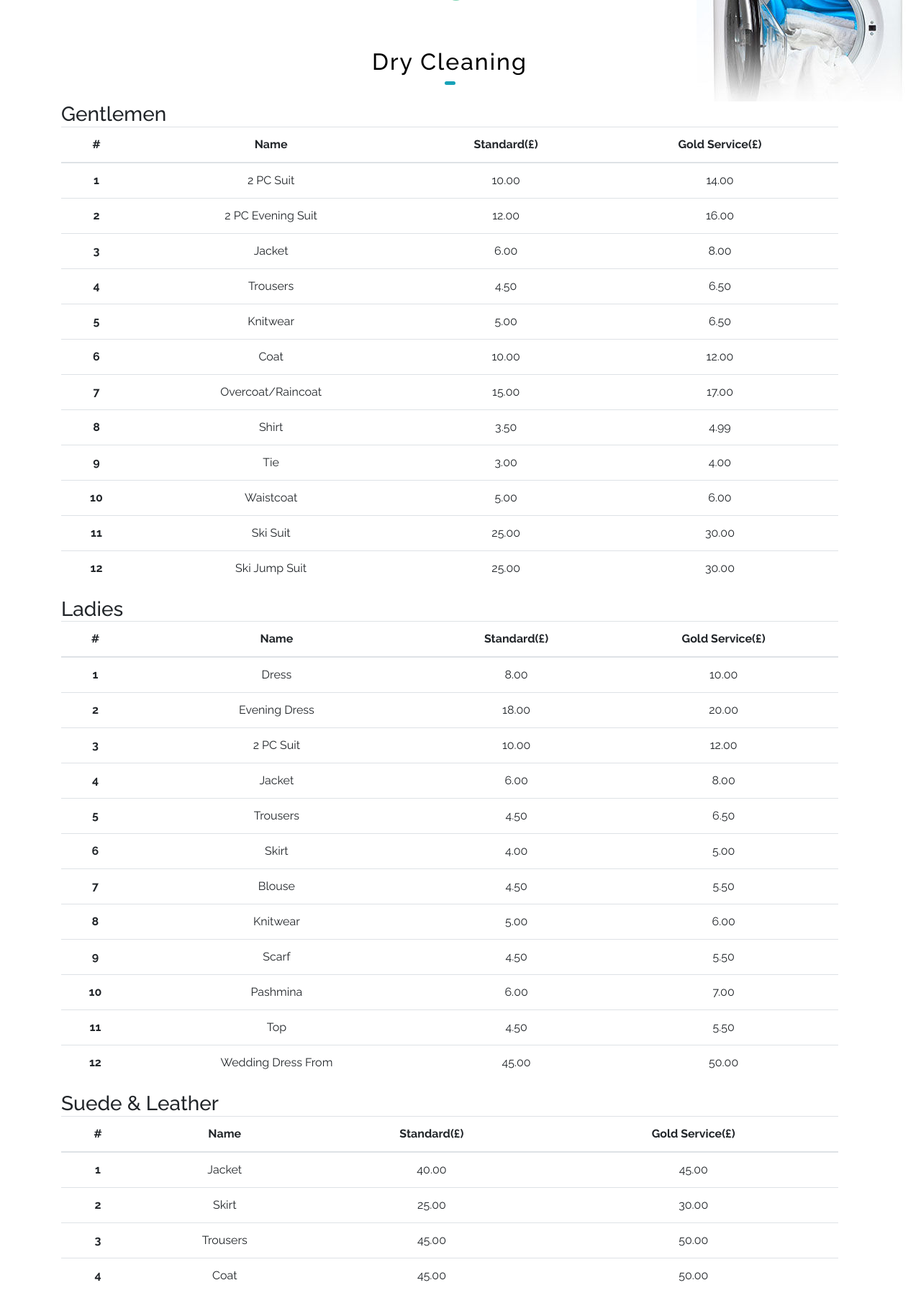
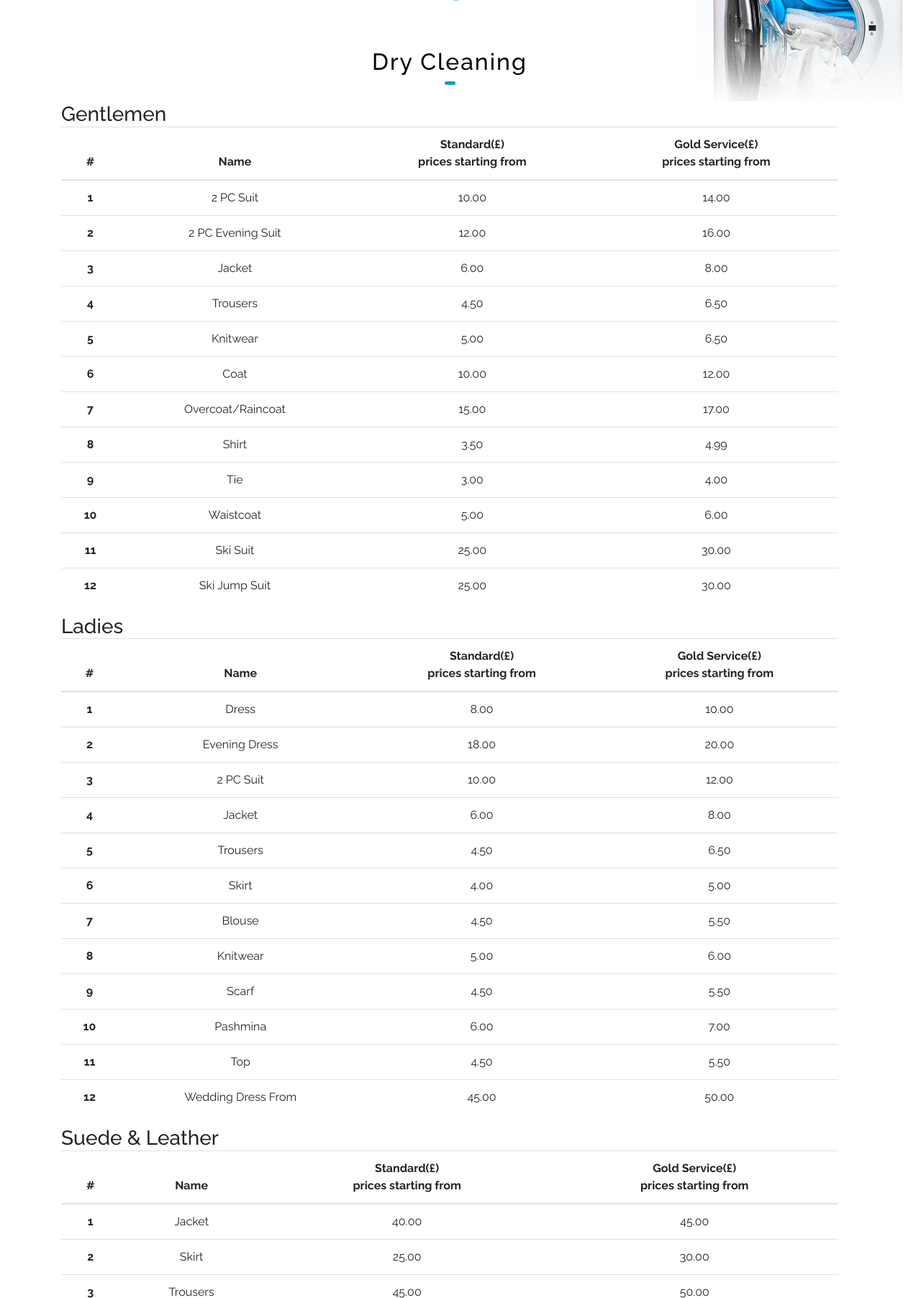
Before and after one commit to Bilal-Abbas/laundry, a Rails app: page /pricing in a window 1280 px wide. Shown: the part 256-2060 px from the top of the page at 72% size. Run offline with Rails 7, Linux system fonts and the light colour scheme; style sheets or scripts are compiled from the project's sources; some libraries are stand-ins or nearby versions.

Commit message:
changes asked by client

```diff
--- a/app/assets/stylesheets/style.css
+++ b/app/assets/stylesheets/style.css
@@ -367,7 +367,7 @@
 
 .about-w3ls {
     margin-top: -5em;
-    background: url(/assets/w1.jpg) no-repeat right;
+    /*background: url(/assets/w1.jpg) no-repeat right;*/
 }
 
 div#services {
--- a/app/views/home/pricing.html.erb
+++ b/app/views/home/pricing.html.erb
@@ -15,8 +15,16 @@
               <tr>
                 <th scope="col">#</th>
                 <th scope="col">Name</th>
-                <th scope="col">Standard(£)</th>
-                <th scope="col">Gold Service(£)</th>
+                <th scope="col">
+                  Standard(£)
+                  <br/>
+                  <span>prices starting from</span>
+                </th>
+                <th scope="col">
+                  Gold Service(£)
+                  <br/>
+                  <span>prices starting from</span>
+                </th>
               </tr>
             </thead>
             <tbody>
@@ -105,8 +113,16 @@
               <tr>
                 <th scope="col">#</th>
                 <th scope="col">Name</th>
-                <th scope="col">Standard(£)</th>
-                <th scope="col">Gold Service(£)</th>
+                <th scope="col">
+                  Standard(£)
+                  <br/>
+                  <span>prices starting from</span>
+                </th>
+                <th scope="col">
+                  Gold Service(£)
+                  <br/>
+                  <span>prices starting from</span>
+                </th>
               </tr>
             </thead>
             <tbody>
@@ -193,8 +209,16 @@
               <tr>
                 <th scope="col">#</th>
                 <th scope="col">Name</th>
-                <th scope="col">Standard(£)</th>
-                <th scope="col">Gold Service(£)</th>
+                <th scope="col">
+                  Standard(£)
+                  <br/>
+                  <span>prices starting from</span>
+                </th>
+                <th scope="col">
+                  Gold Service(£)
+                  <br/>
+                  <span>prices starting from</span>
+                </th>
               </tr>
             </thead>
             <tbody>
@@ -234,8 +258,16 @@
               <tr>
                 <th scope="col">#</th>
                 <th scope="col">Name</th>
-                <th scope="col">Standard(£)</th>
-                <th scope="col">Gold Service(£)</th>
+                <th scope="col">
+                  Standard(£)
+                  <br/>
+                  <span>prices starting from</span>
+                </th>
+                <th scope="col">
+                  Gold Service(£)
+                  <br/>
+                  <span>prices starting from</span>
+                </th>
               </tr>
             </thead>
             <tbody>
@@ -280,8 +312,16 @@
             <thead>
               <tr>
                 <th scope="col">#</th>
-                <th scope="col">Name</th>
-                <th scope="col">Price(£)</th>
+                <th scope="col">
+                  Standard(£)
+                  <br/>
+                  <span>prices starting from</span>
+                </th>
+                <th scope="col">
+                  Gold Service(£)
+                  <br/>
+                  <span>prices starting from</span>
+                </th>
               </tr>
             </thead>
             <tbody>
--- a/app/views/layouts/partials/_footer.html.erb
+++ b/app/views/layouts/partials/_footer.html.erb
@@ -41,7 +41,7 @@
     </div>
     <!-- copyright -->
     <div class="cpy-right text-center pt-5">
-      <p>© 2020 Quick Silver Prodessional Dry Cleaners. All rights reserved | Design by
+      <p>© 2020 Quick Silver Professional Dry Cleaners. All rights reserved | Design by
         <a href="https://bilalabbas.000webhostapp.com/" target="_blank"> Zeeshan Tarrar.</a>
       </p>
     </div>
```
Also changed, not shown: app/views/home/index.html.erb (+11 -37 lines).
